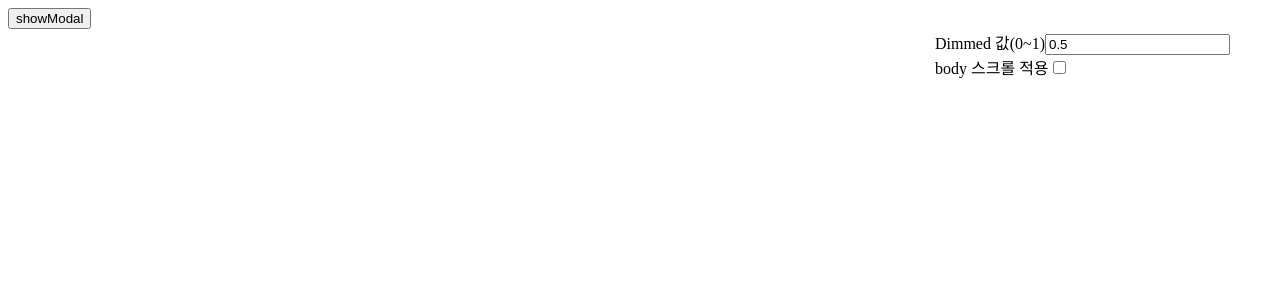
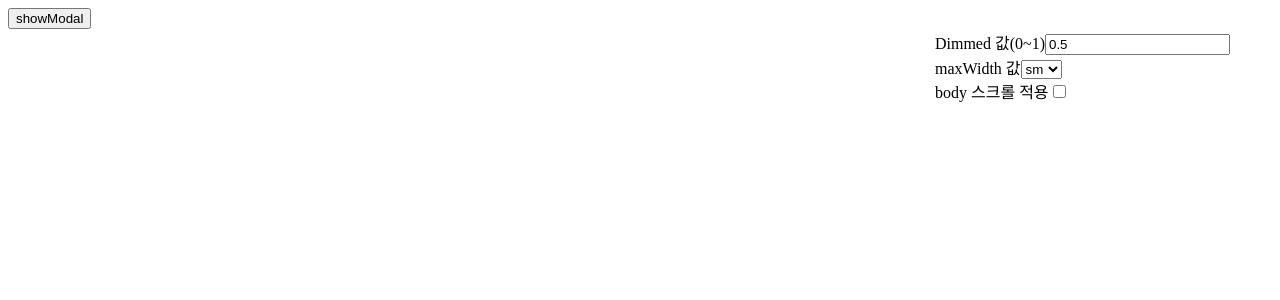
Before and after one commit to Godsenal/react-modal, a React (Create React App) app: page / in a window 1280 px wide. Shown: the top 300 px of the page. Built offline with nearby package versions, Linux system fonts and the light colour scheme.

Commit message:
maxwidth 옵션 추가

```diff
--- a/src/ModalTest.tsx
+++ b/src/ModalTest.tsx
@@ -1,12 +1,14 @@
 import React from 'react';
 import { useModal } from './Modal';
+import { ModalConfig } from './Modal/typing';
 
-const options = {
+const options: Partial<ModalConfig> = {
   dimmed: 0.5,
   useBodyScroll: false,
+  maxWidth: 'sm',
 };
 
-const setOption = <T extends keyof typeof options>(
+const setOption = <T extends keyof ModalConfig>(
   option: T,
   value: typeof options[T],
 ) => (options[option] = value);
@@ -21,7 +23,7 @@ const InnerModal: React.FC<{
   context: ReturnType<typeof useModal>;
 }> = ({ id, context }) => {
   const { showModal, closeModal } = context;
-  console.log(options);
+
   return (
     <>
       <div>
@@ -76,6 +78,23 @@ const ModalTest: React.FC = () => {
           />
         </div>
         <div>
+          <label htmlFor="maxWidth">maxWidth 값</label>
+          <select
+            id="maxWidth"
+            defaultValue={options.maxWidth || ''}
+            onChange={e =>
+              setOption('maxWidth', (e.target.value ||
+                false) as ModalConfig['maxWidth'])
+            }
+          >
+            {['xs', 'sm', 'md', 'lg', 'xl', ''].map(value => (
+              <option key={value} value={value}>
+                {value}
+              </option>
+            ))}
+          </select>
+        </div>
+        <div>
           <label htmlFor="useBodyScroll">body 스크롤 적용</label>
           <input
             id="useBodyScroll"
```
